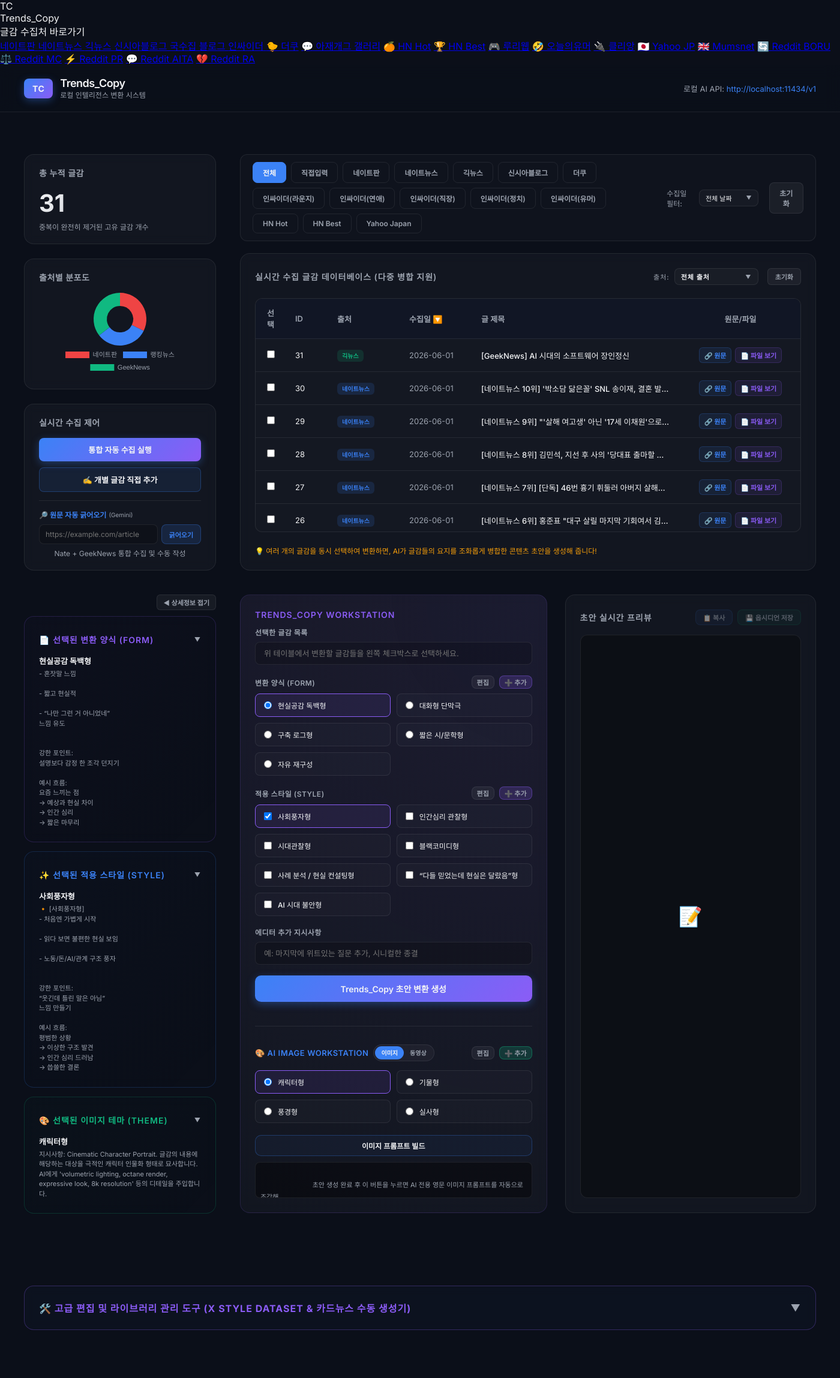
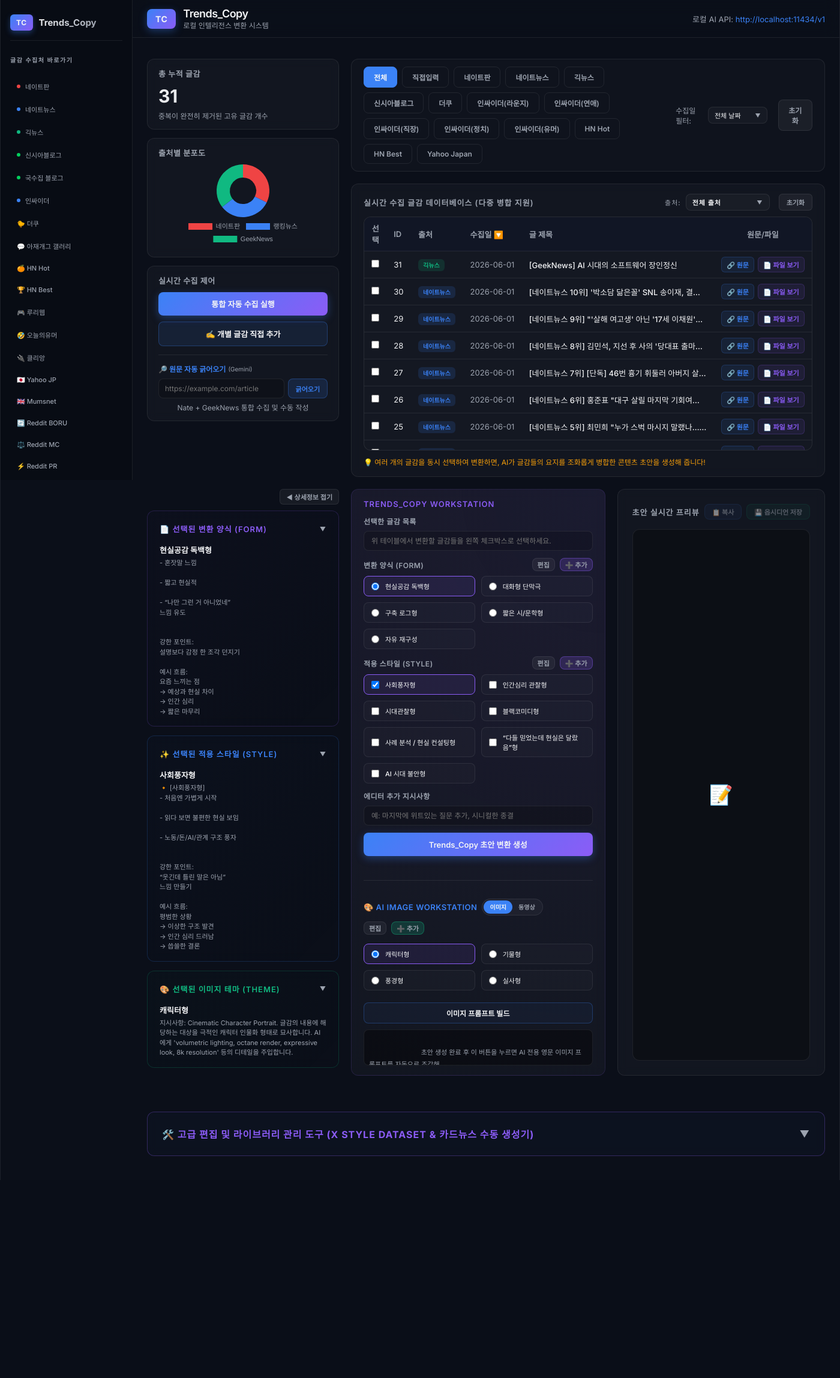
Before and after one commit to Sichanvisit/Trends_Copy, a FastAPI app: page / in a window 1400 px wide. Shown: the whole page at 60% size. After the commit the page ends 1967 px from the top, so only its background shows below. Run offline with FastAPI, Linux system fonts and the light colour scheme; data that the repository does not hold is empty; some libraries are stand-ins or nearby versions.

Commit message:
style: restore vertical sidebar-aside layout and compact dashboard spacing

```diff
--- a/templates/index.html
+++ b/templates/index.html
@@ -34,13 +34,131 @@
             background-color: var(--bg-color);
             color: var(--text-primary);
             min-height: 100vh;
+            overflow-x: hidden;
+            display: flex;
+            justify-content: center;
+        }
+
+        .app-container {
+            display: flex;
+            flex-direction: row;
+            max-width: 100%;
+            width: 100%;
+            min-height: 100vh;
+            border-left: 1px solid var(--card-border);
+            border-right: 1px solid var(--card-border);
+        }
+
+        .sidebar-aside {
+            width: 220px;
+            flex-shrink: 0;
+            background: #080c14;
+            border-right: 1px solid var(--card-border);
+            padding: 24px 16px;
             display: flex;
             flex-direction: column;
-            overflow-x: hidden;
+            gap: 16px;
+            height: 100vh;
+            position: sticky;
+            top: 0;
+            overflow-y: auto;
+            z-index: 150;
+        }
+
+        .sidebar-aside::-webkit-scrollbar {
+            width: 4px;
+        }
+
+        .sidebar-aside::-webkit-scrollbar-thumb {
+            background: var(--card-border);
+            border-radius: 4px;
+        }
+
+        .sidebar-brand {
+            display: flex;
+            align-items: center;
+            gap: 10px;
+            padding-bottom: 16px;
+            border-bottom: 1px solid var(--card-border);
+        }
+
+        .brand-logo-badge {
+            background: linear-gradient(135deg, var(--accent-primary), var(--accent-secondary));
+            padding: 6px 10px;
+            border-radius: 6px;
+            font-weight: 700;
+            font-size: 12px;
+            letter-spacing: 0.5px;
+            box-shadow: 0 4px 10px var(--accent-glow);
+        }
+
+        .brand-title {
+            font-weight: 700;
+            font-size: 15px;
+            background: linear-gradient(135deg, var(--text-primary), var(--text-secondary));
+            -webkit-background-clip: text;
+            -webkit-text-fill-color: transparent;
+        }
+
+        .sidebar-section-title {
+            font-size: 10px;
+            font-weight: 600;
+            color: var(--text-secondary);
+            text-transform: uppercase;
+            letter-spacing: 1.5px;
+            margin-top: 8px;
+            margin-bottom: 4px;
+        }
+
+        .sidebar-links-list {
+            display: flex;
+            flex-direction: column;
+            gap: 4px;
+        }
+
+        .sidebar-link-item {
+            display: flex;
+            align-items: center;
+            gap: 8px;
+            padding: 8px 10px;
+            border-radius: 8px;
+            color: var(--text-secondary);
+            font-size: 11px;
+            font-weight: 500;
+            text-decoration: none;
+            transition: all 0.2s ease;
+            border: 1px solid transparent;
+        }
+
+        .sidebar-link-item:hover {
+            background: rgba(255, 255, 255, 0.03);
+            color: var(--text-primary);
+            border-color: var(--card-border);
+            transform: translateX(4px);
+        }
+
+        .sidebar-link-item .dot {
+            width: 6px;
+            height: 6px;
+            border-radius: 50%;
+            display: inline-block;
+            flex-shrink: 0;
+        }
+
+        .sidebar-link-item .dot.red { background-color: #ef4444; }
+        .sidebar-link-item .dot.blue { background-color: #3b82f6; }
+        .sidebar-link-item .dot.green { background-color: #10b981; }
+        .sidebar-link-item .dot.naver { background-color: #03cf5d; }
+
+        .main-layout {
+            flex: 1;
+            display: flex;
+            flex-direction: column;
+            min-width: 0;
         }
 
         header {
-            padding: 20px 40px;
+            padding: 12px 24px;
             border-bottom: 1px solid var(--card-border);
             display: flex;
             justify-content: space-between;
@@ -81,20 +199,20 @@
 
         .container {
             flex: 1;
-            padding: 40px;
-            max-width: 1700px;
+            padding: 20px 24px;
+            max-width: 100%;
             width: 100%;
             margin: 0 auto;
             display: grid;
             grid-template-columns: 320px 1fr;
-            gap: 40px;
+            gap: 20px;
         }
 
         /* 하단 영역 (디테일 보드 및 워크스테이션) 레이아웃 */
         .lower-container {
             display: grid;
             grid-template-columns: 320px 1fr;
-            gap: 40px;
+            gap: 20px;
             align-items: start;
             transition: grid-template-columns 0.3s cubic-bezier(0.4, 0, 0.2, 1), gap 0.3s cubic-bezier(0.4, 0, 0.2, 1);
         }
@@ -133,8 +251,8 @@
         .card {
             background: var(--card-bg);
             border: 1px solid var(--card-border);
-            border-radius: 16px;
-            padding: 24px;
+            border-radius: 12px;
+            padding: 16px 20px;
             backdrop-filter: blur(8px);
             transition: transform 0.3s ease, border-color 0.3s ease;
         }
@@ -144,10 +262,10 @@
         }
 
         .card-title {
-            font-size: 14px;
+            font-size: 13px;
             font-weight: 600;
             color: var(--text-secondary);
-            margin-bottom: 20px;
+            margin-bottom: 12px;
             text-transform: uppercase;
             letter-spacing: 1px;
             display: flex;
@@ -156,7 +274,7 @@
         }
 
         .stats-number {
-            font-size: 44px;
+            font-size: 36px;
             font-weight: 700;
             background: linear-gradient(135deg, var(--text-primary), var(--text-secondary));
             -webkit-background-clip: text;
@@ -171,22 +289,22 @@
 
         /* 왼쪽 사이드바용 콤팩트 스케일 및 모달 스타일 */
         .sidebar-upper {
-            gap: 24px !important;
+            gap: 14px !important;
         }
 
         .sidebar-upper .card {
-            padding: 20px 24px !important;
-            border-radius: 16px;
+            padding: 14px 18px !important;
+            border-radius: 12px;
         }
 
         .sidebar-upper .card-title {
-            margin-bottom: 16px !important;
-            font-size: 14px;
+            margin-bottom: 10px !important;
+            font-size: 13px;
             letter-spacing: 0.5px;
         }
 
         .sidebar-upper .stats-number {
-            font-size: 40px !important;
+            font-size: 30px !important;
         }
 
         .sidebar-upper .stats-desc {
@@ -229,10 +347,10 @@
             background: linear-gradient(135deg, var(--accent-primary), var(--accent-secondary));
             color: var(--text-primary);
             border: none;
-            border-radius: 10px;
-            padding: 12px 20px;
+            border-radius: 8px;
+            padding: 10px 18px;
             font-weight: 600;
-            font-size: 14px;
+            font-size: 13px;
             cursor: pointer;
             transition: transform 0.2s ease, opacity 0.2s ease;
             box-shadow: 0 4px 14px var(--accent-glow);
@@ -264,7 +382,7 @@
         .content-area {
             display: flex;
             flex-direction: column;
-            gap: 40px;
+            gap: 20px;
         }
 
         /* 날짜 & 카테고리 필터링 바 */
@@ -328,7 +446,7 @@
         th {
             background: #111625;
             /* 겹침을 방지하기 위해 투명도가 없는 불투명 솔리드 색상 적용 */
-            padding: 14px 16px;
+            padding: 9px 12px;
             font-weight: 600;
             color: var(--text-secondary);
             border-bottom: 1px solid var(--card-border);
@@ -338,7 +456,7 @@
         }
 
         td {
-            padding: 14px 16px;
+            padding: 9px 12px;
             border-bottom: 1px solid var(--card-border);
             transition: background-color 0.2s ease;
             white-space: nowrap;
@@ -511,7 +629,7 @@
         .workstation-container {
             display: grid;
             grid-template-columns: 1.1fr 0.9fr;
-            gap: 30px;
+            gap: 20px;
         }
 
         .workstation {
@@ -520,7 +638,7 @@
         }
 
         .form-group {
-            margin-bottom: 18px;
+            margin-bottom: 12px;
         }
 
         .form-label {
@@ -543,12 +661,12 @@
             background: rgba(255, 255, 255, 0.02);
             border: 1px solid var(--card-border);
             border-radius: 8px;
-            padding: 10px 14px;
+            padding: 8px 12px;
             cursor: pointer;
             display: flex;
             align-items: center;
             gap: 10px;
-            font-size: 12px;
+            font-size: 11px;
             transition: background-color 0.2s ease, border-color 0.2s ease;
         }
 
@@ -595,9 +713,9 @@
             background: rgba(0, 0, 0, 0.2);
             border: 1px solid var(--card-border);
             border-radius: 8px;
-            padding: 10px 14px;
+            padding: 8px 12px;
             color: var(--text-primary);
-            font-size: 13px;
+            font-size: 12px;
             outline: none;
         }
 
@@ -661,6 +779,7 @@
 </head>
 
 <body>
+    <div class="app-container">
 
     <!-- 왼쪽 고정 수직 사이드바: 글감 수집처 바로가기 -->
     <aside class="sidebar-aside">
@@ -731,7 +850,7 @@
 
         <!-- 상단 영역: 모바일/PC 데이터 수집 및 글감 데이터베이스 (세로 높이 자동 스트레칭 정렬) -->
         <div class="container"
-            style="display: grid; grid-template-columns: 320px 1fr; gap: 40px; align-items: stretch; margin-top: 30px; margin-bottom: 0; padding-bottom: 0;">
+            style="display: grid; grid-template-columns: 320px 1fr; gap: 20px; align-items: stretch; margin-top: 15px; margin-bottom: 0; padding-bottom: 0;">
             <!-- 상단 왼쪽: 데이터 통계 및 통합 제어 (데이터베이스와 아래 끝라인 완벽 일치) -->
             <div class="sidebar-upper"
                 style="display: flex; flex-direction: column; gap: 15px; justify-content: flex-start; height: 100%;">
@@ -931,11 +1050,10 @@
                 </div>
             </div>
         </div>
-    </div>
 
     <!-- 하단 영역: 워크플레이스 및 디테일 보드 (워크스테이션 상단 높이 자동 정렬) -->
     <div class="container lower-container" id="lower-container"
-        style="margin-top: 40px; margin-bottom: 40px; padding-top: 0;">
+        style="margin-top: 20px; margin-bottom: 20px; padding-top: 0;">
         <!-- 하단 왼쪽: 선택된 폼 및 스타일의 실시간 프롬프트 카드 (워크스테이션과 탑라인 완벽 정렬) -->
         <div class="sidebar-lower" style="display: flex; flex-direction: column; gap: 15px;">
             <div style="display: flex; justify-content: flex-end; align-items: center; margin-bottom: -5px;"
@@ -1001,7 +1119,7 @@
 
         <!-- 하단 오른쪽: 워크스테이션 작업대 및 프리뷰 영역 -->
         <div class="workstation-container"
-            style="margin-top: 0; display: grid; grid-template-columns: 1.1fr 0.9fr; gap: 30px; align-items: stretch;">
+            style="margin-top: 0; display: grid; grid-template-columns: 1.1fr 0.9fr; gap: 20px; align-items: stretch;">
             <!-- 작업대 (4번, 5번 요구사항 - 커스텀 추가) -->
             <div class="card workstation" style="margin-bottom: 0; display: block; height: 100%;">
                 <div style="height: 100%; display: block;">
@@ -1148,7 +1266,7 @@
 
     <!-- 🛠️ 고급 도구 및 라이브러리 관리 영역 (접이식) -->
     <div class="container"
-        style="max-width: 1700px; width: 100%; margin: 40px auto 40px auto; padding-top: 0; display: block;">
+        style="max-width: 100%; width: 100%; margin: 20px auto 20px auto; padding-top: 0; display: block;">
         <div class="card" id="advanced-tools-card"
             style="border-color: rgba(139, 92, 246, 0.3); background: rgba(15, 23, 42, 0.4); padding: 24px;">
             <div class="card-title" id="advanced-tools-header"
@@ -1160,7 +1278,7 @@
                 <span id="advanced-tools-toggle-icon" style="font-size: 16px; color: var(--text-secondary); transition: transform 0.3s ease; transform: rotate(0deg);">▼</span>
             </div>
 
-            <div id="advanced-tools-content" style="display: none; margin-top: 24px; flex-direction: column; gap: 30px;">
+            <div id="advanced-tools-content" style="display: none; margin-top: 24px; flex-direction: column; gap: 20px;">
                 <!-- 예시 라이브러리 (Style Dataset) 관리 영역 -->
                 <div class="card"
                     style="border-color: rgba(139, 92, 246, 0.2); background: radial-gradient(circle at bottom right, rgba(139, 92, 246, 0.05), transparent), var(--card-bg); margin: 0;">
@@ -1217,7 +1335,7 @@
                     💡 AI 결과물 텍스트를 통째로 붙여넣어 자동 파싱하거나, 필드를 직접 채운 후 카드뉴스 이미지(White Mode)를 즉석에서 생성합니다.
                 </div>
 
-                <div style="display: grid; grid-template-columns: 1fr 1fr; gap: 30px; align-items: start;">
+                <div style="display: grid; grid-template-columns: 1fr 1fr; gap: 20px; align-items: start;">
                     <!-- 왼쪽: 입력 및 파싱 폼 -->
                     <div style="display: flex; flex-direction: column; gap: 20px;">
                         <!-- AI 결과 일괄 붙여넣기 -->
@@ -1353,7 +1471,7 @@
                     </details>
                 </div>
 
-                <div style="display: grid; grid-template-columns: 1fr 1fr; gap: 30px; align-items: start;">
+                <div style="display: grid; grid-template-columns: 1fr 1fr; gap: 20px; align-items: start;">
                     <!-- 왼쪽: 입력 및 파싱 폼 -->
                     <div style="display: flex; flex-direction: column; gap: 20px;">
                         <!-- AI 결과 일괄 붙여넣기 -->
@@ -1590,6 +1708,8 @@
             </div>
         </div>
     </div>
+</div> <!-- closes main-layout -->
+</div> <!-- closes app-container -->
 
     <!-- 프리셋 편집/추가 대형 모달 (내용까지 크게 편집 가능) -->
     <div id="preset-modal" class="modal-overlay" style="display: none;">
```
